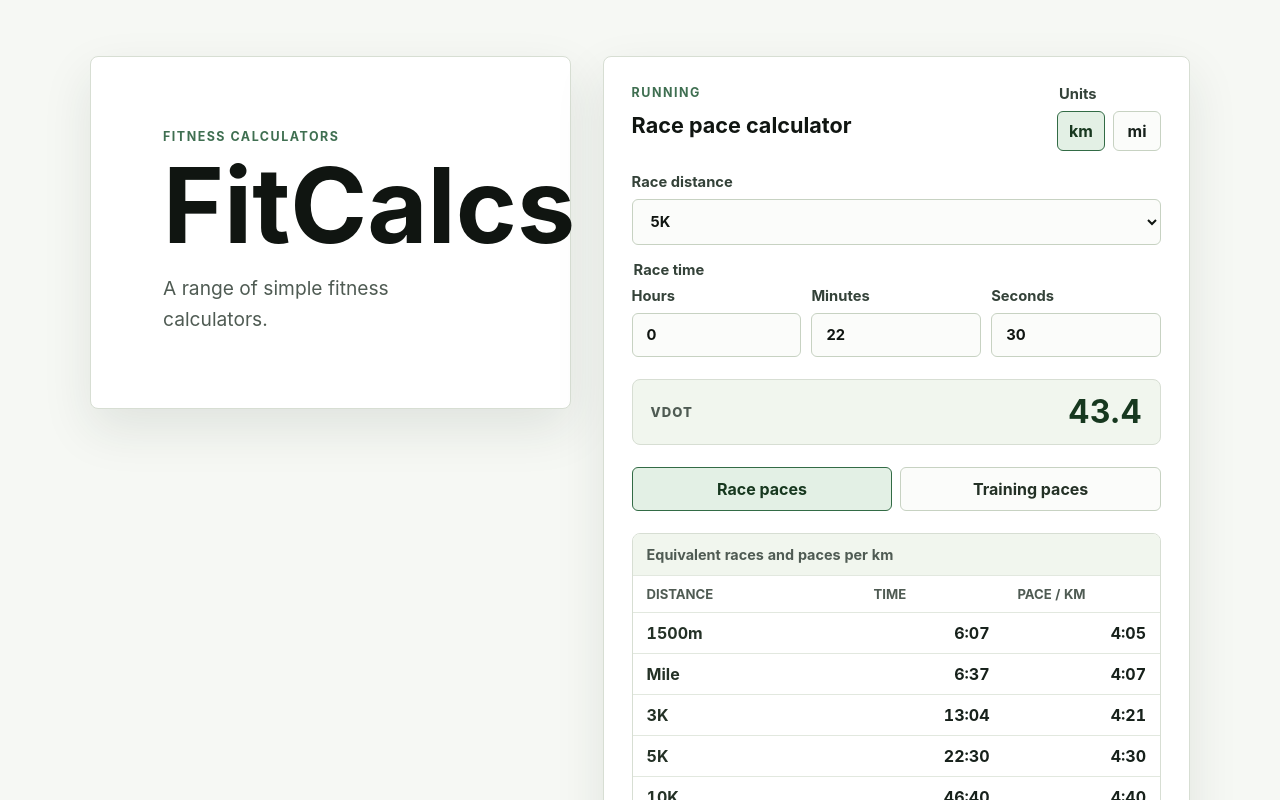
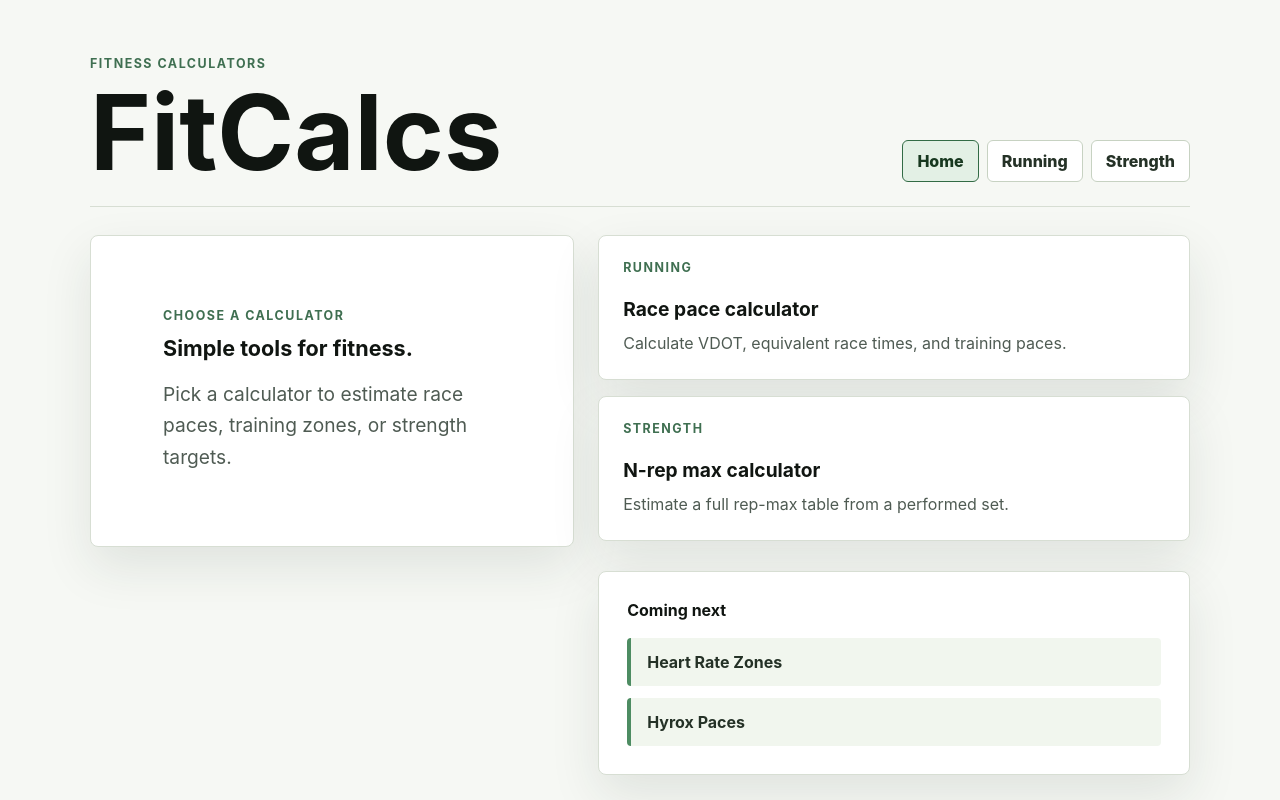
Before and after one commit to jon-smith/fit-calcs, a React (Vite) app: page / in a window 1280 px wide. Shown: the top 800 px of the page. Built offline with nearby package versions, Linux system fonts and the light colour scheme.

Commit message:
App per page/route (#7)

```diff
--- a/package.json
+++ b/package.json
@@ -17,6 +17,7 @@
     "preview": "vite preview"
   },
   "dependencies": {
+    "@tanstack/react-router": "^1.170.25",
     "react": "^19.2.7",
     "react-dom": "^19.2.7"
   },
--- a/src/App.tsx
+++ b/src/App.tsx
@@ -1,24 +1,89 @@
+import { Link, Outlet } from '@tanstack/react-router';
+
 import { NRepMaxCalculator } from './NRepMaxCalculator';
 import { Roadmap } from './Roadmap';
 import { RunningPaceCalculator } from './RunningPaceCalculator';
 
 export function App() {
   return (
-    <main className="app-shell">
-      <IntroPanel />
-      <RunningPaceCalculator />
-      <NRepMaxCalculator />
-      <Roadmap />
-    </main>
+    <div className="app-shell">
+      <header className="app-header" aria-labelledby="app-title">
+        <div>
+          <p className="eyebrow">Fitness calculators</p>
+          <h1 id="app-title">FitCalcs</h1>
+        </div>
+        <nav className="app-nav" aria-label="Calculator pages">
+          <Link activeOptions={{ exact: true }} className="app-nav-link" to="/">
+            Home
+          </Link>
+          <Link className="app-nav-link" to="/running-pace">
+            Running
+          </Link>
+          <Link className="app-nav-link" to="/n-rep-max">
+            Strength
+          </Link>
+        </nav>
+      </header>
+
+      <main>
+        <Outlet />
+      </main>
+    </div>
   );
 }
 
-function IntroPanel() {
+export function CalculatorIndexPage() {
   return (
-    <section className="intro-panel" aria-labelledby="app-title">
-      <p className="eyebrow">Fitness calculators</p>
-      <h1 id="app-title">FitCalcs</h1>
-      <p className="lede">A range of simple fitness calculators.</p>
+    <div className="home-grid">
+      <section className="intro-panel" aria-labelledby="home-title">
+        <p className="eyebrow">Choose a calculator</p>
+        <h2 id="home-title">Simple tools for fitness.</h2>
+        <p className="lede">
+          Pick a calculator to estimate race paces, training zones, or strength
+          targets.
+        </p>
+      </section>
+
+      <section className="calculator-links" aria-label="Available calculators">
+        <Link className="calculator-link-card" to="/running-pace">
+          <span className="eyebrow">Running</span>
+          <strong>Race pace calculator</strong>
+          <span>
+            Calculate VDOT, equivalent race times, and training paces.
+          </span>
+        </Link>
+        <Link className="calculator-link-card" to="/n-rep-max">
+          <span className="eyebrow">Strength</span>
+          <strong>N-rep max calculator</strong>
+          <span>Estimate a full rep-max table from a performed set.</span>
+        </Link>
+      </section>
+
+      <Roadmap />
+    </div>
+  );
+}
+
+export function RunningPacePage() {
+  return <RunningPaceCalculator />;
+}
+
+export function NRepMaxPage() {
+  return <NRepMaxCalculator />;
+}
+
+export function NotFoundPage() {
+  return (
+    <section
+      className="intro-panel not-found-panel"
+      aria-labelledby="not-found-title"
+    >
+      <p className="eyebrow">Not found</p>
+      <h2 id="not-found-title">That calculator is not here.</h2>
+      <p className="lede">Head back to the calculator index and pick a tool.</p>
+      <Link className="primary-link" to="/">
+        Back to calculators
+      </Link>
     </section>
   );
 }
--- a/src/main.tsx
+++ b/src/main.tsx
@@ -1,11 +1,12 @@
+import { RouterProvider } from '@tanstack/react-router';
 import { StrictMode } from 'react';
 import { createRoot } from 'react-dom/client';
 
-import { App } from './App';
+import { router } from './router';
 import './styles.css';
 
 createRoot(document.querySelector('#root')!).render(
   <StrictMode>
-    <App />
+    <RouterProvider router={router} />
   </StrictMode>,
 );
--- /dev/null
+++ b/src/router.tsx
@@ -0,0 +1,54 @@
+import {
+  createHashHistory,
+  createRootRoute,
+  createRoute,
+  createRouter,
+} from '@tanstack/react-router';
+
+import {
+  App,
+  CalculatorIndexPage,
+  NRepMaxPage,
+  NotFoundPage,
+  RunningPacePage,
+} from './App';
+
+const rootRoute = createRootRoute({
+  component: App,
+});
+
+const indexRoute = createRoute({
+  getParentRoute: () => rootRoute,
+  path: '/',
+  component: CalculatorIndexPage,
+});
+
+const runningPaceRoute = createRoute({
+  getParentRoute: () => rootRoute,
+  path: '/running-pace',
+  component: RunningPacePage,
+});
+
+const nRepMaxRoute = createRoute({
+  getParentRoute: () => rootRoute,
+  path: '/n-rep-max',
+  component: NRepMaxPage,
+});
+
+const routeTree = rootRoute.addChildren([
+  indexRoute,
+  runningPaceRoute,
+  nRepMaxRoute,
+]);
+
+export const router = createRouter({
+  routeTree,
+  history: createHashHistory(),
+  defaultNotFoundComponent: NotFoundPage,
+});
+
+declare module '@tanstack/react-router' {
+  interface Register {
+    router: typeof router;
+  }
+}
--- a/src/styles.css
+++ b/src/styles.css
@@ -44,13 +44,97 @@
 
 .app-shell {
   display: grid;
-  grid-template-columns: minmax(0, 0.9fr) minmax(360px, 1.1fr);
-  align-items: start;
-  gap: 32px;
+  gap: 28px;
   width: min(1100px, calc(100% - 40px));
   min-height: 100vh;
   margin: 0 auto;
   padding: 56px 0;
+}
+
+.app-header {
+  display: flex;
+  align-items: end;
+  justify-content: space-between;
+  gap: 28px;
+  border-bottom: 1px solid #d7ded3;
+  padding-bottom: 24px;
+}
+
+.app-header h1 {
+  margin-bottom: 0;
+}
+
+.app-nav {
+  display: flex;
+  flex-wrap: wrap;
+  gap: 8px;
+}
+
+.app-nav-link,
+.primary-link {
+  border: 1px solid #c7d2c2;
+  border-radius: 6px;
+  background: #ffffff;
+  color: #243126;
+  text-decoration: none;
+  font-weight: 800;
+}
+
+.app-nav-link {
+  padding: 10px 14px;
+}
+
+.primary-link {
+  display: inline-flex;
+  width: fit-content;
+  margin-top: 24px;
+  padding: 12px 16px;
+}
+
+.app-nav-link:hover,
+.app-nav-link[data-status='active'],
+.primary-link:hover {
+  border-color: #326b45;
+  background: #e3f0e5;
+  color: #17381f;
+}
+
+.home-grid {
+  display: grid;
+  grid-template-columns: minmax(0, 0.9fr) minmax(360px, 1.1fr);
+  align-items: start;
+  gap: 24px;
+}
+
+.calculator-links {
+  display: grid;
+  gap: 16px;
+}
+
+.calculator-link-card {
+  display: grid;
+  gap: 10px;
+  border: 1px solid #d7ded3;
+  border-radius: 8px;
+  background: #ffffff;
+  padding: 24px;
+  color: #243126;
+  text-decoration: none;
+  box-shadow: 0 20px 50px rgb(33 48 37 / 10%);
+}
+
+.calculator-link-card:hover {
+  border-color: #4d8c62;
+}
+
+.calculator-link-card strong {
+  color: #101511;
+  font-size: 1.2rem;
+}
+
+.calculator-link-card span:last-child {
+  color: #4f5b53;
+  line-height: 1.5;
 }
 
 .intro-panel,
@@ -69,6 +153,12 @@
 .calculator-panel,
 .roadmap-strip {
   padding: 28px;
+}
+
+.calculator-panel {
+  width: 100%;
+  max-width: 760px;
+  margin: 0 auto;
 }
 
 .eyebrow {
@@ -429,16 +519,25 @@
 
 @media (max-width: 760px) {
   .app-shell {
-    grid-template-columns: 1fr;
-    align-content: center;
     width: min(100% - 28px, 620px);
     gap: 20px;
     padding: 24px 0;
   }
 
+  .app-header {
+    display: grid;
+    align-items: start;
+  }
+
+  .home-grid {
+    grid-template-columns: 1fr;
+    gap: 20px;
+  }
+
   .intro-panel,
   .calculator-panel,
-  .roadmap-strip {
+  .roadmap-strip,
+  .calculator-link-card {
     padding: 24px;
   }
 
```
Also changed, not shown: 1 other file (tests, documents, lock files or other folders).
